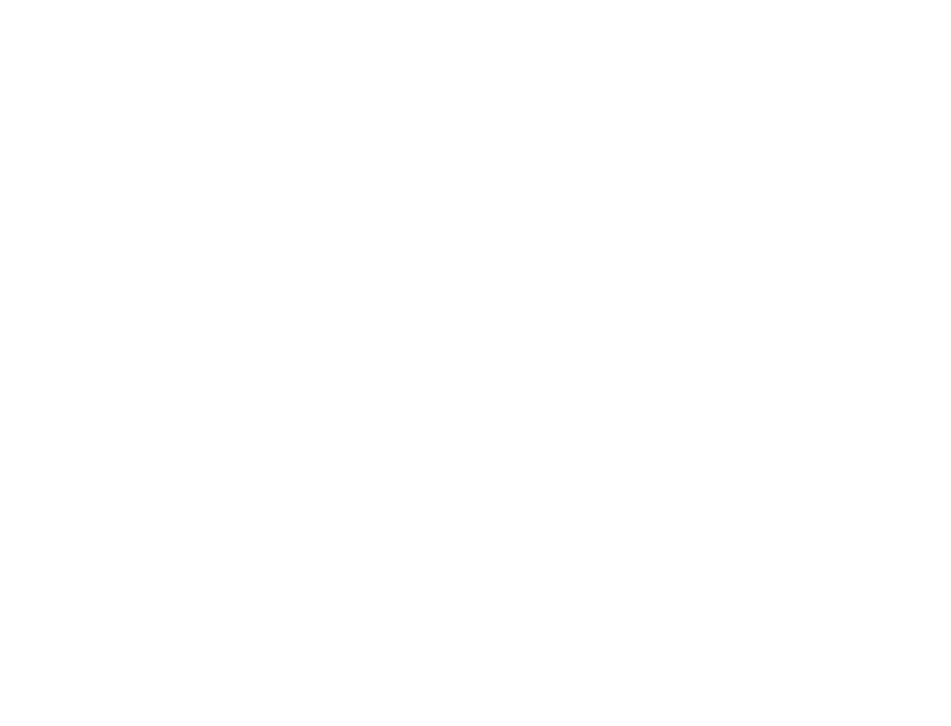
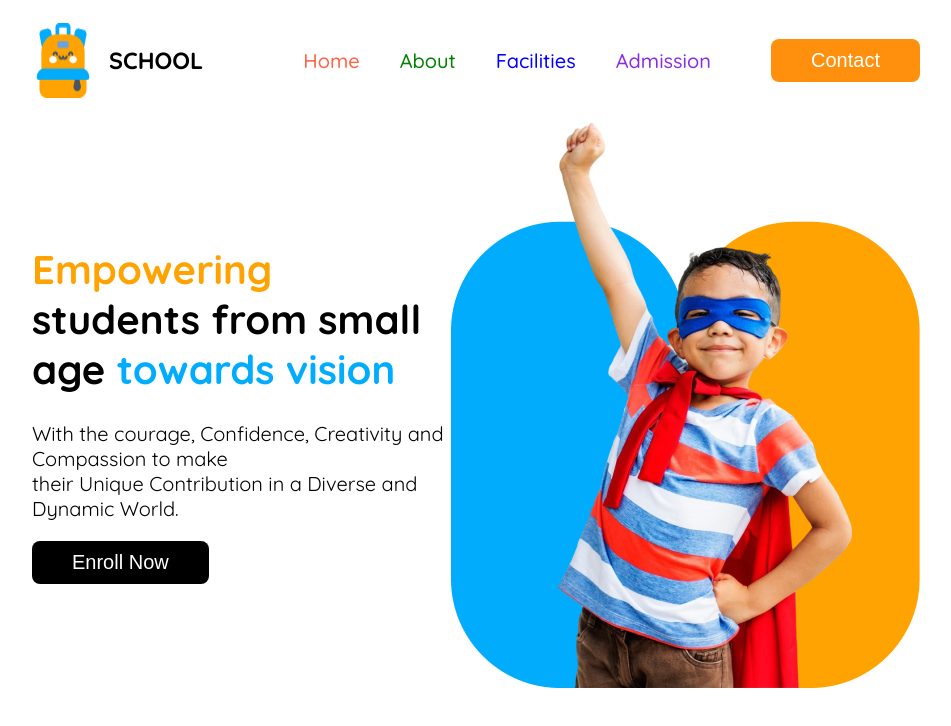
Before and after one commit to islamkamrulmd/WEB11-2327_assignment-2, a plain HTML site: page index.html in a window 1280 px wide. Shown: the whole page, without its empty margins (164-1115 px from the left). Drawn offline with Linux system fonts and the light colour scheme.

Commit message:
nav and hero section designed

```diff
--- a/index.html
+++ b/index.html
@@ -7,7 +7,46 @@
     <title>Kids School</title>
     <link rel="stylesheet" href="styles/kids-school.css">
 </head>
-<body>
 
+<body class="quicksand-font">
+    <header>
+        <!-- parents -->
+        <nav class="navbar display-flex">
+            <!-- 1st -->
+            <div class="logo display-flex">
+                <img class="logo-image" src="assets/logo.png" alt="">
+                <h3 class="logo-txt">SCHOOL</h3>
+            </div>
+            <!-- 2nd -->
+            <ul class="nav-links display-flex">
+                <!-- li.nav-item*4>a.nav-link -->
+                <li class="nav-item"><a href=""><span class="tomato">Home</span></a></li>
+                <li class="nav-item"><a href=""><span class="green">About</span></a></li>
+                <li class="nav-item"><a href=""><span class="blue">Facilities</span></a></li>
+                <li class="nav-item"><a href=""><span class="blue-violate">Admission</span></a></li>
+            </ul>
+            <!-- 3rd-->
+            <button class="btn-primary">Contact</button>
+        </nav>
+
+        <div class="banner display-flex">
+            <div class="banner-content">
+                <h1><span class="empowering">Empowering</span> <br>
+                    students from small <br> age <span class="twrd-vsn">towards vision</span></h1>
+                <p>With the courage, Confidence, Creativity and Compassion to make <br> their Unique Contribution in a
+                    Diverse and Dynamic World.</p>
+                <button class="btn-primary-2">Enroll Now</button>
+            </div>
+            <img class="hero-img" src="assets/hero-kids.png" alt="">
+
+        </div>
+    </header>
+    <main>
+
+    </main>
+    <footer>
+
+    </footer>
 </body>
+
 </html>
--- a/styles/kids-school.css
+++ b/styles/kids-school.css
@@ -7,3 +7,94 @@
     font-weight: 400;
     font-style: normal;
 }
+
+/* shared styles */
+.display-flex {
+    display: flex;
+}
+
+.btn-primary {
+    background-color: #FF900E;
+    color: white;
+    padding: 10px 40px;
+    font-size: 20px;
+    font-weight: 400;
+    border-radius: 8px;
+    border: none;
+
+}
+
+.btn-primary-2 {
+    background-color: #000000;
+    color: white;
+    padding: 10px 40px;
+    font-size: 20px;
+    font-weight: 400;
+    border-radius: 8px;
+    border: none;
+
+}
+
+/* header and nav bar style */
+header {
+    margin: 0 188px;
+}
+.logo{
+    gap: 15px;
+}
+.logo-txt {
+    font-weight: 700;
+}
+
+.navbar {
+    justify-content: space-between;
+    align-items: center;
+}
+
+.nav-item {
+    list-style: none;
+    margin: 20px;
+}
+
+.nav-links a {
+    text-decoration: none;
+    font-weight: 500;
+}
+
+/* menu item color */
+.tomato {
+    color: tomato
+}
+
+.green {
+    color: green
+}
+
+.blue {
+    color: blue;
+}
+
+.blue-violate {
+    color: blueviolet
+}
+
+/* banner style */
+.banner {
+    justify-content: space-between;
+    align-items: center;
+    max-width: 1480px;
+    margin: 0 auto;
+}
+.empowering{
+    color:rgb(254, 163, 1)
+}
+.twrd-vsn{
+    color: rgb(1, 172, 253)
+}
+
+
+@media screen and (max-width: 576px){
+    .banner{
+        flex-direction: column;
+    }
+}
```
